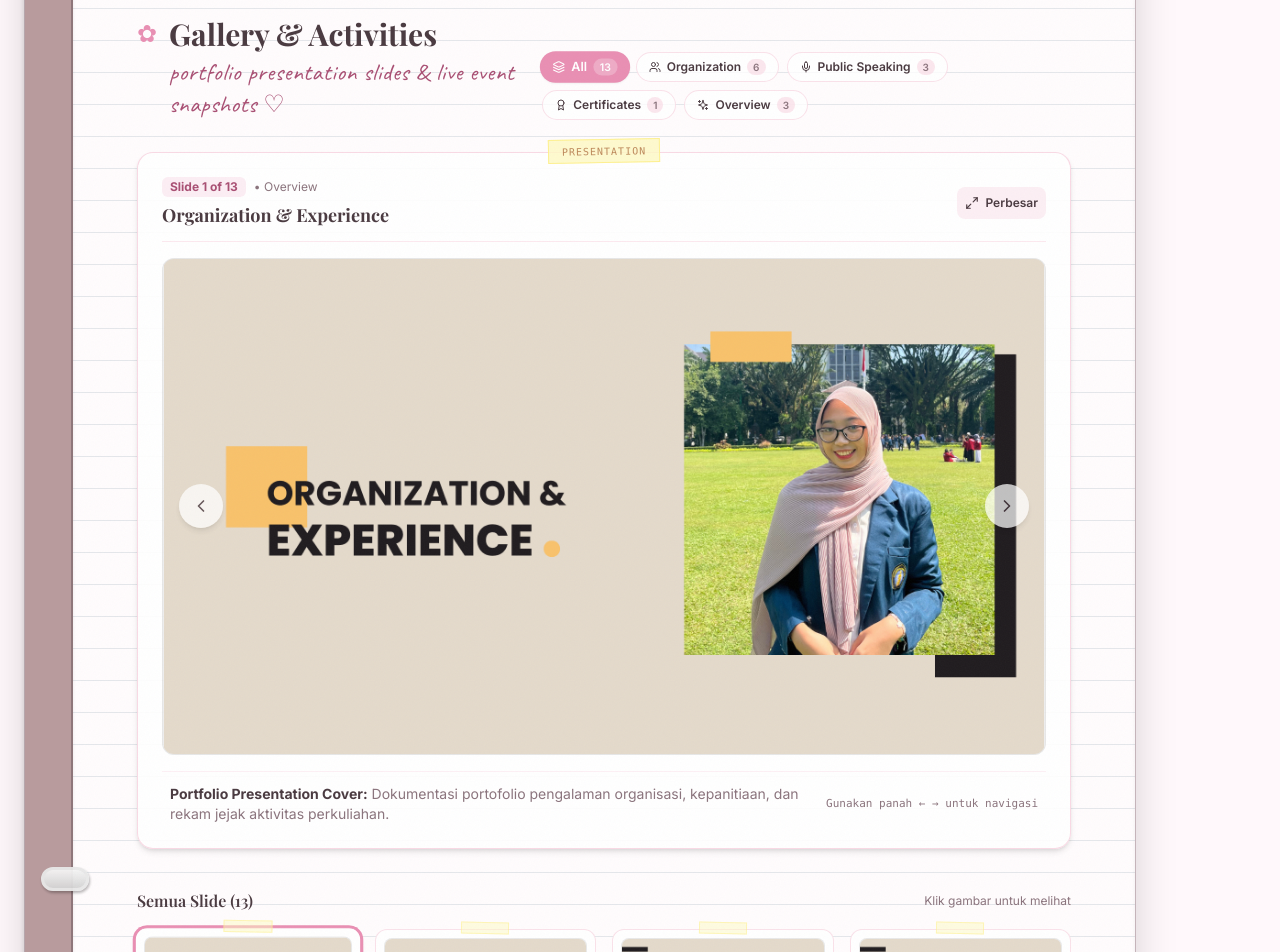
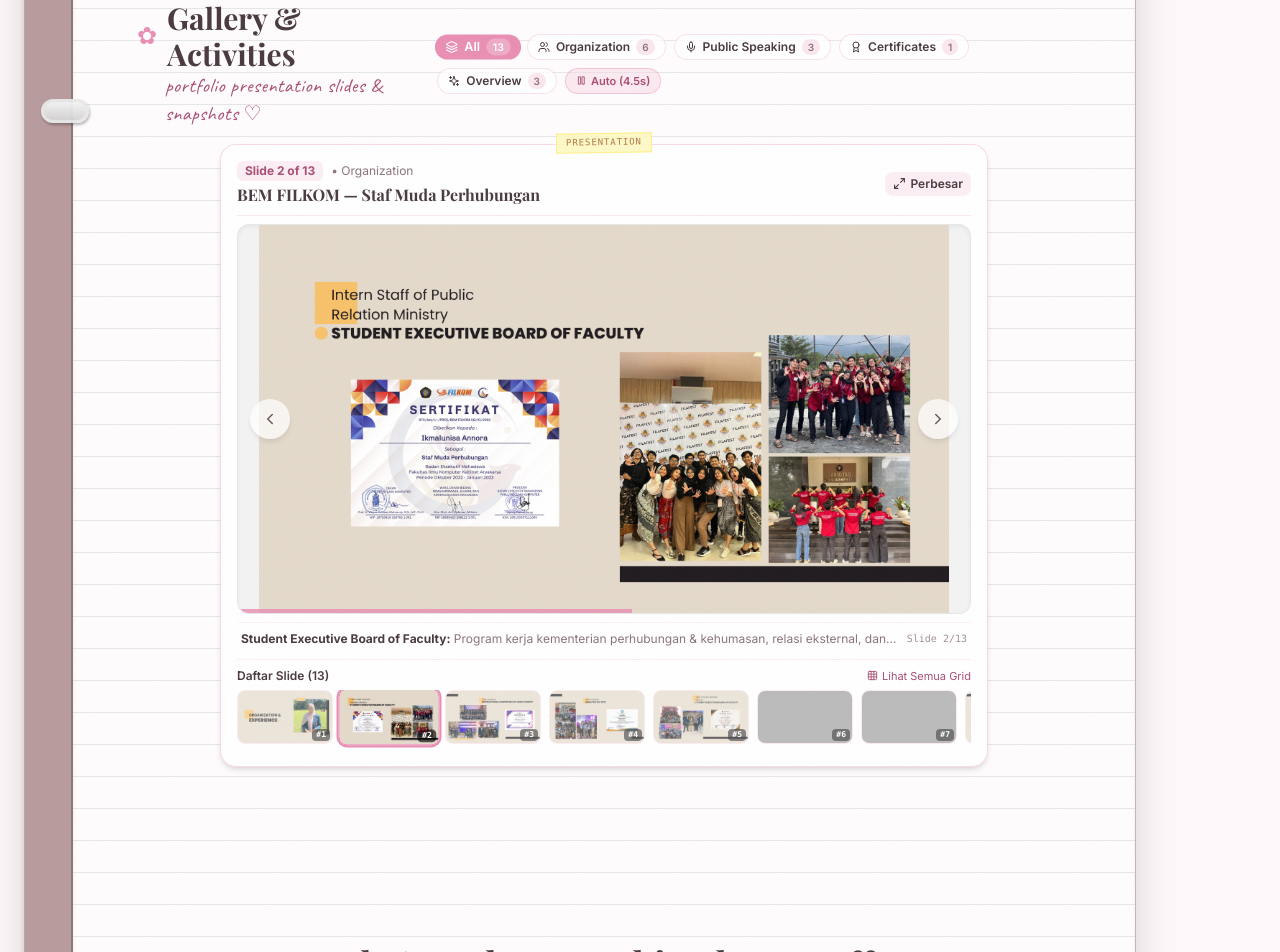
Before and after one commit to farelrakhadzakwan/web-portfolio-ikma, a React (Vite) app: page / in a window 1280 px wide. Shown: the part 7720-8672 px from the top of the page. Built offline with nearby package versions, Linux system fonts and the light colour scheme; grey boxes are pictures that could not be loaded; a web font is replaced by a local one.

Commit message:
fix: resize Gallery showcase to fit desktop screen and add idle auto-slide animation

```diff
--- a/src/components/GallerySection.tsx
+++ b/src/components/GallerySection.tsx
@@ -1,4 +1,4 @@
-import React, { useState, useEffect } from 'react';
+import React, { useState, useEffect, useRef } from 'react';
 import { motion, AnimatePresence } from 'framer-motion';
 import {
   ChevronLeft,
@@ -11,6 +11,9 @@
   Award,
   Layers,
   ExternalLink,
+  Play,
+  Pause,
+  Grid,
 } from 'lucide-react';
 
 export interface GallerySlide {
@@ -143,10 +146,36 @@
   }
 ];
 
+const slideVariants = {
+  initial: (direction: 'left' | 'right') => ({
+    opacity: 0,
+    x: direction === 'right' ? 35 : -35,
+    scale: 0.98,
+  }),
+  animate: {
+    opacity: 1,
+    x: 0,
+    scale: 1,
+    transition: { duration: 0.3, ease: 'easeOut' },
+  },
+  exit: (direction: 'left' | 'right') => ({
+    opacity: 0,
+    x: direction === 'right' ? -35 : 35,
+    scale: 0.98,
+    transition: { duration: 0.2, ease: 'easeIn' },
+  }),
+};
+
 export const GallerySection: React.FC = () => {
   const [selectedCategory, setSelectedCategory] = useState<string>('All');
   const [currentSlideIndex, setCurrentSlideIndex] = useState<number>(0);
   const [isLightboxOpen, setIsLightboxOpen] = useState<boolean>(false);
+  const [isAutoPlay, setIsAutoPlay] = useState<boolean>(true);
+  const [isHovered, setIsHovered] = useState<boolean>(false);
+  const [slideDirection, setSlideDirection] = useState<'left' | 'right'>('right');
+  const [showFullGrid, setShowFullGrid] = useState<boolean>(false);
+
+  const thumbnailContainerRef = useRef<HTMLDivElement>(null);
 
   const categories = [
     { label: 'All', icon: Layers, count: gallerySlides.length },
@@ -163,14 +192,44 @@
   const activeSlide = gallerySlides[currentSlideIndex] || gallerySlides[0];
 
   const handlePrev = () => {
+    setSlideDirection('left');
     setCurrentSlideIndex((prev) => (prev > 0 ? prev - 1 : gallerySlides.length - 1));
   };
 
   const handleNext = () => {
+    setSlideDirection('right');
     setCurrentSlideIndex((prev) => (prev < gallerySlides.length - 1 ? prev + 1 : 0));
   };
 
-  // Keyboard navigation for lightbox & main carousel
+  const handleSelectSlide = (targetIndex: number) => {
+    if (targetIndex === currentSlideIndex) return;
+    setSlideDirection(targetIndex > currentSlideIndex ? 'right' : 'left');
+    setCurrentSlideIndex(targetIndex);
+  };
+
+  // Idle Auto-slide timer (4 seconds per slide when not hovered and lightbox is closed)
+  useEffect(() => {
+    if (!isAutoPlay || isHovered || isLightboxOpen) return;
+
+    const interval = setInterval(() => {
+      setSlideDirection('right');
+      setCurrentSlideIndex((prev) => (prev < gallerySlides.length - 1 ? prev + 1 : 0));
+    }, 4500);
+
+    return () => clearInterval(interval);
+  }, [isAutoPlay, isHovered, isLightboxOpen, currentSlideIndex]);
+
+  // Keep active thumbnail scrolled into view in horizontal strip
+  useEffect(() => {
+    if (thumbnailContainerRef.current) {
+      const activeEl = thumbnailContainerRef.current.querySelector<HTMLElement>(`[data-thumb-id="${activeSlide.id}"]`);
+      if (activeEl) {
+        activeEl.scrollIntoView({ behavior: 'smooth', block: 'nearest', inline: 'center' });
+      }
+    }
+  }, [currentSlideIndex, activeSlide.id]);
+
+  // Keyboard navigation
   useEffect(() => {
     const handleKeyDown = (e: KeyboardEvent) => {
       if (isLightboxOpen) {
@@ -184,21 +243,21 @@
   }, [isLightboxOpen]);
 
   return (
-    <section className="relative pt-12" id="gallery">
+    <section className="relative pt-6 md:pt-8" id="gallery">
       {/* Section Header */}
-      <div className="flex flex-col md:flex-row md:items-end justify-between gap-4 mb-8">
+      <div className="flex flex-col sm:flex-row sm:items-center justify-between gap-3 mb-4">
         <div>
-          <div className="flex items-center gap-3">
+          <div className="flex items-center gap-2.5">
             <span className="text-accentpink text-2xl">✿</span>
-            <h2 className="text-3xl font-bold text-textmain font-display">Gallery & Activities</h2>
+            <h2 className="text-2xl md:text-3xl font-bold text-textmain font-display">Gallery & Activities</h2>
           </div>
-          <p className="handwritten text-xl md:text-2xl text-deeprose mt-1 pl-8">
-            portfolio presentation slides & live event snapshots ♡
+          <p className="handwritten text-lg md:text-xl text-deeprose pl-7">
+            portfolio presentation slides & snapshots ♡
           </p>
         </div>
 
-        {/* Category Filter Pills */}
-        <div className="flex flex-wrap gap-1.5 sm:gap-2">
+        {/* Category Filter Pills & Auto-Play Controls */}
+        <div className="flex flex-wrap items-center gap-1.5 sm:gap-2">
           {categories.map((cat) => {
             const Icon = cat.icon;
             const isActive = selectedCategory === cat.label;
@@ -206,9 +265,9 @@
               <button
                 key={cat.label}
                 onClick={() => setSelectedCategory(cat.label)}
-                className={`px-3 py-1.5 rounded-full text-xs font-semibold flex items-center gap-1.5 transition-all duration-200 cursor-pointer shadow-2xs ${
+                className={`px-2.5 py-1 rounded-full text-xs font-semibold flex items-center gap-1.5 transition-all duration-200 cursor-pointer shadow-2xs ${
                   isActive
-                    ? 'bg-accentpink text-white shadow-sm scale-105'
+                    ? 'bg-accentpink text-white shadow-xs scale-105'
                     : 'bg-white/80 hover:bg-white text-textmain hover:text-accentpink border border-blush/40'
                 }`}
               >
@@ -220,97 +279,189 @@
               </button>
             );
           })}
+
+          {/* Autoplay Toggle Button */}
+          <button
+            onClick={() => setIsAutoPlay(!isAutoPlay)}
+            className={`px-2.5 py-1 rounded-full text-xs font-semibold flex items-center gap-1 transition-colors border ${
+              isAutoPlay
+                ? 'bg-softpink/50 text-deeprose border-accentpink/40 hover:bg-softpink'
+                : 'bg-gray-100 text-gray-500 border-gray-200 hover:bg-gray-200'
+            }`}
+            title={isAutoPlay ? 'Auto-slide aktif (Jeda)' : 'Auto-slide non-aktif (Putar)'}
+          >
+            {isAutoPlay ? <Pause size={11} /> : <Play size={11} />}
+            <span className="text-[11px]">{isAutoPlay ? 'Auto (4.5s)' : 'Pause'}</span>
+          </button>
         </div>
       </div>
 
-      {/* Main Interactive Slide Showcase */}
-      <div className="relative mb-10 bg-white/90 rounded-2xl p-3 sm:p-5 md:p-6 shadow-md border border-blush/50 backdrop-blur-xs">
+      {/* Main Interactive Slide Showcase (Desktop-fitted max-w-2xl / max-w-3xl) */}
+      <div
+        className="relative max-w-2xl lg:max-w-3xl mx-auto bg-white/95 rounded-2xl p-3 sm:p-4 shadow-md border border-blush/50 backdrop-blur-xs mb-4 transition-all duration-300"
+        onMouseEnter={() => setIsHovered(true)}
+        onMouseLeave={() => setIsHovered(false)}
+      >
         {/* Scrapbook Tape Accent */}
-        <div className="absolute -top-3.5 left-1/2 -translate-x-1/2 w-28 h-6 bg-yellow-100/80 border border-yellow-200/90 shadow-2xs rotate-[-1deg] pointer-events-none rounded-xs z-20 flex items-center justify-center">
-          <span className="text-[10px] font-mono tracking-widest text-amber-800/60 uppercase">PRESENTATION</span>
+        <div className="absolute -top-3 left-1/2 -translate-x-1/2 w-24 h-5 bg-yellow-100/90 border border-yellow-200 shadow-2xs rotate-[-1deg] pointer-events-none rounded-xs z-20 flex items-center justify-center">
+          <span className="text-[9px] font-mono tracking-widest text-amber-800/70 uppercase">PRESENTATION</span>
         </div>
 
-        {/* Showcase Header Bar */}
-        <div className="flex items-center justify-between gap-3 mb-4 pb-3 border-b border-blush/30">
+        {/* Showcase Header Bar (Compact) */}
+        <div className="flex items-center justify-between gap-3 mb-2 pb-2 border-b border-blush/30">
           <div className="min-w-0">
             <div className="flex items-center gap-2">
               <span className="px-2 py-0.5 rounded-md bg-accentpink/15 text-deeprose font-bold text-xs">
                 Slide {activeSlide.slideNumber} of {gallerySlides.length}
               </span>
               <span className="text-xs text-textmuted hidden sm:inline">• {activeSlide.category}</span>
+              {isHovered && isAutoPlay && (
+                <span className="text-[10px] text-amber-600 font-medium bg-amber-50 px-1.5 py-0.2 rounded border border-amber-200/60 animate-pulse">
+                  Jeda saat hover
+                </span>
+              )}
             </div>
-            <h3 className="font-display font-bold text-base sm:text-lg text-textmain truncate mt-1">
+            <h3 className="font-display font-bold text-sm sm:text-base text-textmain truncate mt-0.5">
               {activeSlide.title}
             </h3>
           </div>
 
-          <div className="flex items-center gap-2 shrink-0">
+          <div className="flex items-center gap-1.5 shrink-0">
             <button
               onClick={() => setIsLightboxOpen(true)}
-              className="p-2 rounded-lg bg-softpink/40 hover:bg-softpink text-textmain hover:text-deeprose transition-colors flex items-center gap-1.5 text-xs font-semibold"
+              className="px-2 py-1 rounded-lg bg-softpink/40 hover:bg-softpink text-textmain hover:text-deeprose transition-colors flex items-center gap-1 text-xs font-semibold"
               title="Perbesar Slide (Fullscreen Zoom)"
             >
-              <Maximize2 size={14} />
+              <Maximize2 size={13} />
               <span className="hidden sm:inline">Perbesar</span>
             </button>
           </div>
         </div>
 
-        {/* Slide Display Area */}
-        <div className="relative aspect-[16/9] w-full rounded-xl overflow-hidden bg-neutral-900/5 shadow-inner border border-black/5 group">
-          <AnimatePresence mode="wait">
+        {/* Slide Display Area (Constrained 16:9 fitting desktop view) */}
+        <div className="relative aspect-[16/9] w-full max-h-[330px] sm:max-h-[360px] md:max-h-[390px] rounded-xl overflow-hidden bg-neutral-900/5 shadow-inner border border-black/5 group">
+          <AnimatePresence mode="wait" custom={slideDirection}>
             <motion.img
               key={activeSlide.id}
+              custom={slideDirection}
+              variants={slideVariants}
+              initial="initial"
+              animate="animate"
+              exit="exit"
               src={activeSlide.image}
               alt={activeSlide.title}
-              initial={{ opacity: 0, scale: 0.98 }}
-              animate={{ opacity: 1, scale: 1 }}
-              exit={{ opacity: 0, scale: 1.01 }}
-              transition={{ duration: 0.25 }}
               className="w-full h-full object-contain cursor-pointer select-none"
               onClick={() => setIsLightboxOpen(true)}
               loading="lazy"
             />
           </AnimatePresence>
 
+          {/* Auto-Slide Progress Bar */}
+          {isAutoPlay && !isHovered && !isLightboxOpen && (
+            <motion.div
+              key={`progress-${activeSlide.id}`}
+              initial={{ width: '0%' }}
+              animate={{ width: '100%' }}
+              transition={{ duration: 4.5, ease: 'linear' }}
+              className="absolute bottom-0 left-0 h-1 bg-accentpink/80 z-20"
+            />
+          )}
+
           {/* Navigation Arrows */}
           <button
             onClick={handlePrev}
             aria-label="Slide Sebelumnya"
-            className="absolute left-2 sm:left-4 top-1/2 -translate-y-1/2 w-9 h-9 sm:w-11 sm:h-11 rounded-full bg-white/90 hover:bg-accentpink text-textmain hover:text-white shadow-md flex items-center justify-center transition-all duration-200 opacity-80 hover:opacity-100 hover:scale-110 cursor-pointer z-10"
+            className="absolute left-2 sm:left-3 top-1/2 -translate-y-1/2 w-8 h-8 sm:w-10 sm:h-10 rounded-full bg-white/90 hover:bg-accentpink text-textmain hover:text-white shadow-md flex items-center justify-center transition-all duration-200 opacity-80 hover:opacity-100 hover:scale-110 cursor-pointer z-10"
           >
-            <ChevronLeft size={20} />
+            <ChevronLeft size={18} />
           </button>
           <button
             onClick={handleNext}
             aria-label="Slide Selanjutnya"
-            className="absolute right-2 sm:right-4 top-1/2 -translate-y-1/2 w-9 h-9 sm:w-11 sm:h-11 rounded-full bg-white/90 hover:bg-accentpink text-textmain hover:text-white shadow-md flex items-center justify-center transition-all duration-200 opacity-80 hover:opacity-100 hover:scale-110 cursor-pointer z-10"
+            className="absolute right-2 sm:right-3 top-1/2 -translate-y-1/2 w-8 h-8 sm:w-10 sm:h-10 rounded-full bg-white/90 hover:bg-accentpink text-textmain hover:text-white shadow-md flex items-center justify-center transition-all duration-200 opacity-80 hover:opacity-100 hover:scale-110 cursor-pointer z-10"
           >
-            <ChevronRight size={20} />
+            <ChevronRight size={18} />
           </button>
         </div>
 
-        {/* Slide Caption Note */}
-        <div className="mt-4 pt-3 px-2 flex flex-col sm:flex-row sm:items-center justify-between gap-2 border-t border-blush/20">
-          <p className="text-xs sm:text-sm text-textmuted">
+        {/* Compact Slide Caption Bar */}
+        <div className="mt-2 pt-2 px-1 flex items-center justify-between gap-2 border-t border-blush/20 text-xs text-textmuted">
+          <p className="truncate">
             <strong className="text-textmain">{activeSlide.subtitle}:</strong> {activeSlide.description}
           </p>
-          <div className="text-[11px] text-textmuted shrink-0 flex items-center gap-1 font-mono">
-            <span>Gunakan panah &larr; &rarr; untuk navigasi</span>
+          <span className="shrink-0 text-[10px] font-mono opacity-80 hidden md:inline">
+            Slide {activeSlide.slideNumber}/{gallerySlides.length}
+          </span>
+        </div>
+
+        {/* Sleek Horizontal Thumbnail Ribbon (Directly below slide) */}
+        <div className="mt-3 pt-2 border-t border-blush/25">
+          <div className="flex items-center justify-between mb-1.5 text-xs text-textmuted">
+            <span className="font-semibold text-textmain">Daftar Slide ({gallerySlides.length})</span>
+            <button
+              onClick={() => setShowFullGrid(!showFullGrid)}
+              className="text-[11px] text-deeprose hover:underline flex items-center gap-1"
+            >
+              <Grid size={11} /> {showFullGrid ? 'Tutup Grid Album' : 'Lihat Semua Grid'}
+            </button>
+          </div>
+
+          <div
+            ref={thumbnailContainerRef}
+            className="flex gap-2 overflow-x-auto pb-1.5 scrollbar-thin scrollbar-thumb-accentpink/30 hover:scrollbar-thumb-accentpink/60 transition-colors"
+          >
+            {gallerySlides.map((slide) => {
+              const isSelected = activeSlide.id === slide.id;
+              return (
+                <button
+                  key={slide.id}
+                  data-thumb-id={slide.id}
+                  onClick={() => handleSelectSlide(gallerySlides.findIndex((s) => s.id === slide.id))}
+                  className={`group relative shrink-0 w-20 sm:w-24 aspect-[16/9] rounded-lg overflow-hidden border transition-all duration-200 cursor-pointer ${
+                    isSelected
+                      ? 'ring-2 ring-accentpink border-accentpink shadow-sm scale-105 opacity-100'
+                      : 'border-blush/40 hover:border-accentpink/70 opacity-70 hover:opacity-100 hover:scale-102'
+                  }`}
+                  title={slide.title}
+                >
+                  <img
+                    src={slide.image}
+                    alt={slide.title}
+                    className="w-full h-full object-cover"
+                    loading="lazy"
+                  />
+                  <div className="absolute bottom-0.5 right-0.5 px-1 rounded bg-black/65 text-white font-mono text-[8px] font-bold">
+                    #{slide.slideNumber}
+                  </div>
+                </button>
+              );
+            })}
           </div>
         </div>
       </div>
 
-      {/* Slide Thumbnails Album Grid */}
-      <div>
-        <div className="flex items-center justify-between mb-4">
-          <h4 className="font-display font-semibold text-textmain text-base">
-            Semua Slide ({filteredSlides.length})
+      {/* Optional Full Grid View (Collapsed by default, expands when clicked) */}
+      <AnimatePresence>
+        {showFullGrid && (
+          <motion.div
+            initial={{ opacity: 0, height: 0 }}
+            animate={{ opacity: 1, height: 'auto' }}
+            exit={{ opacity: 0, height: 0 }}
+            className="overflow-hidden mt-4 pt-4 border-t border-blush/30"
+          >
+            <div className="flex items-center justify-between mb-3">
+              <h4 className="font-display font-semibold text-textmain text-sm">
+                Album Grid ({filteredSlides.length} Slide)
               </h4>
-          <span className="text-xs text-textmuted">Klik gambar untuk melihat</span>
+              <button
+                onClick={() => setShowFullGrid(false)}
+                className="text-xs text-textmuted hover:text-deeprose transition-colors"
+              >
+                Tutup Grid ✕
+              </button>
             </div>
 
-        <div className="grid grid-cols-2 sm:grid-cols-3 md:grid-cols-4 gap-3 sm:gap-4">
+            <div className="grid grid-cols-2 sm:grid-cols-3 md:grid-cols-4 gap-2.5 sm:gap-3">
               {filteredSlides.map((slide) => {
                 const isSelected = activeSlide.id === slide.id;
                 return (
@@ -319,45 +470,40 @@
                     onClick={() => {
                       const targetIndex = gallerySlides.findIndex((s) => s.id === slide.id);
                       if (targetIndex !== -1) {
-                    setCurrentSlideIndex(targetIndex);
+                        handleSelectSlide(targetIndex);
+                        window.scrollTo({
+                          top: document.getElementById('gallery')?.offsetTop || 0,
+                          behavior: 'smooth',
+                        });
                       }
                     }}
-                className={`group relative bg-white rounded-xl p-2 cursor-pointer transition-all duration-300 border ${
+                    className={`group relative bg-white rounded-lg p-1.5 cursor-pointer transition-all duration-200 border ${
                       isSelected
-                    ? 'ring-2 ring-accentpink border-accentpink shadow-md scale-[1.02] bg-softpink/10'
-                    : 'border-blush/40 hover:border-accentpink/60 shadow-2xs hover:shadow-md hover:-translate-y-1'
+                        ? 'ring-2 ring-accentpink border-accentpink shadow-sm bg-softpink/10'
+                        : 'border-blush/40 hover:border-accentpink/60 shadow-2xs hover:shadow-xs'
                     }`}
                   >
-                {/* Washi tape mini sticker */}
-                <div className="absolute -top-2 left-1/2 -translate-x-1/2 w-12 h-3 bg-yellow-100/70 border border-yellow-200/80 rounded-2xs rotate-[1deg] pointer-events-none z-10 opacity-70 group-hover:opacity-100 transition-opacity"></div>
-
-                {/* 16:9 Thumbnail Image */}
-                <div className="relative aspect-[16/9] w-full rounded-lg overflow-hidden bg-neutral-100 border border-black/5">
+                    <div className="relative aspect-[16/9] w-full rounded overflow-hidden bg-neutral-100">
                       <img
                         src={slide.image}
                         alt={slide.title}
-                    className="w-full h-full object-cover transition-transform duration-300 group-hover:scale-105"
+                        className="w-full h-full object-cover transition-transform duration-200 group-hover:scale-105"
                         loading="lazy"
                       />
-                  <div className="absolute bottom-1 right-1 px-1.5 py-0.5 rounded bg-black/60 text-white font-mono text-[9px] font-bold">
+                      <div className="absolute bottom-1 right-1 px-1 py-0.2 rounded bg-black/60 text-white font-mono text-[8px] font-bold">
                         #{slide.slideNumber}
                       </div>
                     </div>
-
-                {/* Slide Caption */}
-                <div className="mt-2 px-1">
-                  <p className="text-xs font-semibold text-textmain truncate group-hover:text-deeprose transition-colors">
+                    <p className="mt-1 text-[11px] font-semibold text-textmain truncate group-hover:text-deeprose transition-colors">
                       {slide.title}
                     </p>
-                  <p className="text-[10px] text-textmuted truncate">
-                    {slide.category}
-                  </p>
-                </div>
                   </div>
                 );
               })}
             </div>
-      </div>
+          </motion.div>
+        )}
+      </AnimatePresence>
 
       {/* Fullscreen Lightbox Modal */}
       <AnimatePresence>
@@ -376,7 +522,7 @@
               initial={{ opacity: 0, scale: 0.95 }}
               animate={{ opacity: 1, scale: 1 }}
               exit={{ opacity: 0, scale: 0.95 }}
-              className="relative w-full max-w-6xl max-h-[95vh] flex flex-col z-10"
+              className="relative w-full max-w-5xl max-h-[92vh] flex flex-col z-10"
               onClick={(e) => e.stopPropagation()}
             >
               {/* Lightbox Top Control Bar */}
@@ -409,7 +555,7 @@
               </div>
 
               {/* Lightbox Main Image Display */}
-              <div className="relative aspect-[16/9] w-full max-h-[82vh] bg-black/60 rounded-xl overflow-hidden flex items-center justify-center border border-white/10 shadow-2xl">
+              <div className="relative aspect-[16/9] w-full max-h-[78vh] bg-black/60 rounded-xl overflow-hidden flex items-center justify-center border border-white/10 shadow-2xl">
                 <img
                   src={activeSlide.image}
                   alt={activeSlide.title}
```
Also changed, not shown: 1 other file (tests, documents, lock files or other folders). Lines whose indentation alone changed are shown as unchanged.
